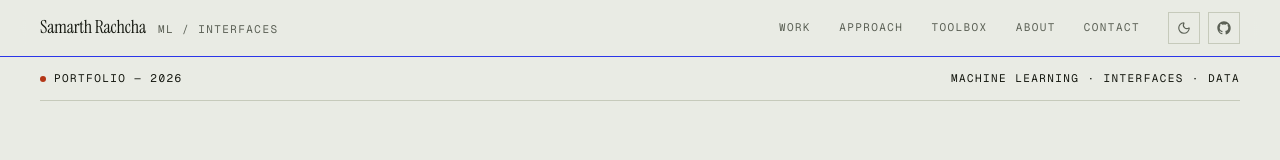
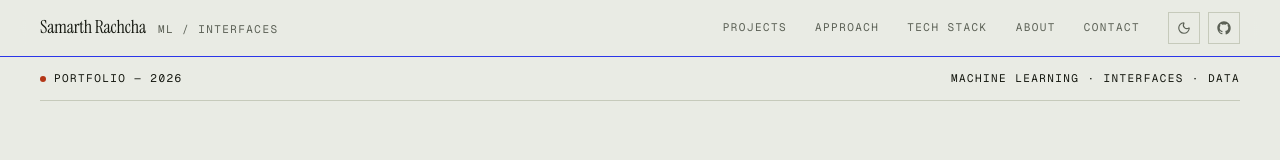
Before and after one commit to SamarthRachcha/Portfolio, a Next.js app: page / in a window 1280 px wide. Shown: the top 160 px of the page. Built offline with nearby package versions, Linux system fonts and the light colour scheme.

Commit message:
Match header nav labels to section titles

```diff
--- a/components/site-header.tsx
+++ b/components/site-header.tsx
@@ -7,9 +7,9 @@ import { ThemeToggle } from "@/components/theme-toggle";
 import { GITHUB_URL } from "@/lib/projects";
 
 const nav = [
-  { href: "#work", label: "Work" },
+  { href: "#work", label: "Projects" },
   { href: "#approach", label: "Approach" },
-  { href: "#toolbox", label: "Toolbox" },
+  { href: "#toolbox", label: "Tech Stack" },
   { href: "#about", label: "About" },
   { href: "#contact", label: "Contact" },
 ];
```
